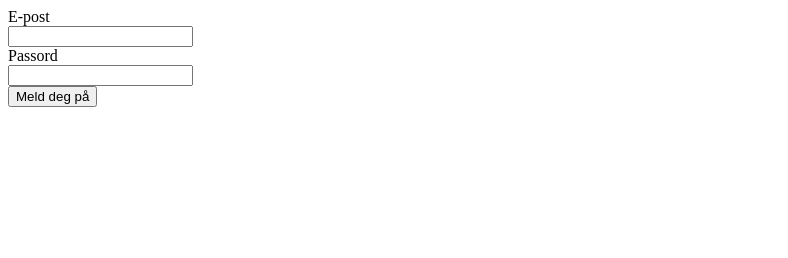
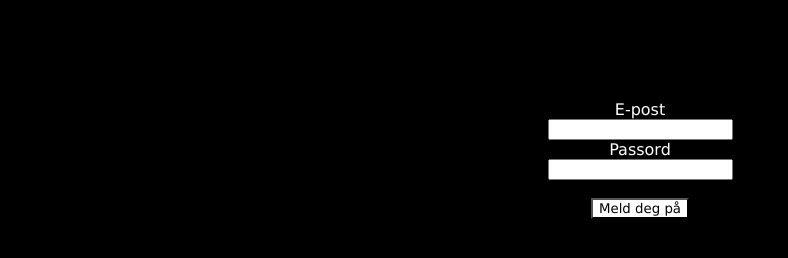
Before and after one commit to Asgeir-droid/06-IM-Chat, a website: page index.html in a window 1280 px wide. Shown: the whole page, without its empty margins (0-788 px from the left). Drawn offline with Linux system fonts and the light colour scheme.

Commit message:
gjorde mange ting
Oppdaterte mange sider og la til ne linjer med kode. Gjorde også bakgrunn til svart

```diff
--- a/Resources/css/background.css
+++ b/Resources/css/background.css
@@ -0,0 +1,5 @@
+body{
+    background-color: black;
+    margin: 0;
+    padding: 0;
+}
--- a/Resources/css/main.css
+++ b/Resources/css/main.css
@@ -0,0 +1,15 @@
+label{
+    color: #ffffff;
+    font-family: Verdana;
+}
+
+button {
+    color: #000000;
+    background-color: #ffffff;
+    font-family: Verdana;
+}
+
+.setup{
+    text-align: center;
+    margin-top: 100px;
+}
--- a/Resources/js/login.js
+++ b/Resources/js/login.js
@@ -33,5 +33,4 @@ function createUser() {
         console.log(e.code);
         console.log(e.message);
     });
-
 }
--- a/index.html
+++ b/index.html
@@ -4,8 +4,10 @@
         <meta charset="utf-8" />
         <title>Logg inn/Sign up</title>
         <link rel="stylesheet" href="Resources/css/main.css"/>
+        <link rel="stylesheet" href="Resources/css/background.css"/>
     </head>
     <body>
+        <div class="setup">
             <div>
                 <label>E-post</label><br>
                 <input id="email" type="email">
@@ -13,9 +15,10 @@
             <div>
                 <label>Passord</label><br>
                 <input id="password" type="password">
-        </div>
+            </div><br>
             <div class="signUpBox">
                 <button id="btnCreate" onclick="createUser()">Meld deg på</button>
+            </div>
         </div>
 
         <script src="https://www.gstatic.com/firebasejs/9.6.3/firebase-app.js"></script>
@@ -23,7 +26,6 @@
         <script src="https://www.gstatic.com/firebasejs/9.6.3/firebase-firestore-compat.js"></script>
         <script src="https://www.gstatic.com/firebasejs/9.6.3/firebase-auth-compat.js"></script>
         <script src="https://www.gstatic.com/firebasejs/9.6.3/firebase-firestore-compat.js"></script>
-
         <script src="Resources/js/login.js"></script>
     </body>
 </html>
```
Lines whose indentation alone changed are shown as unchanged.
